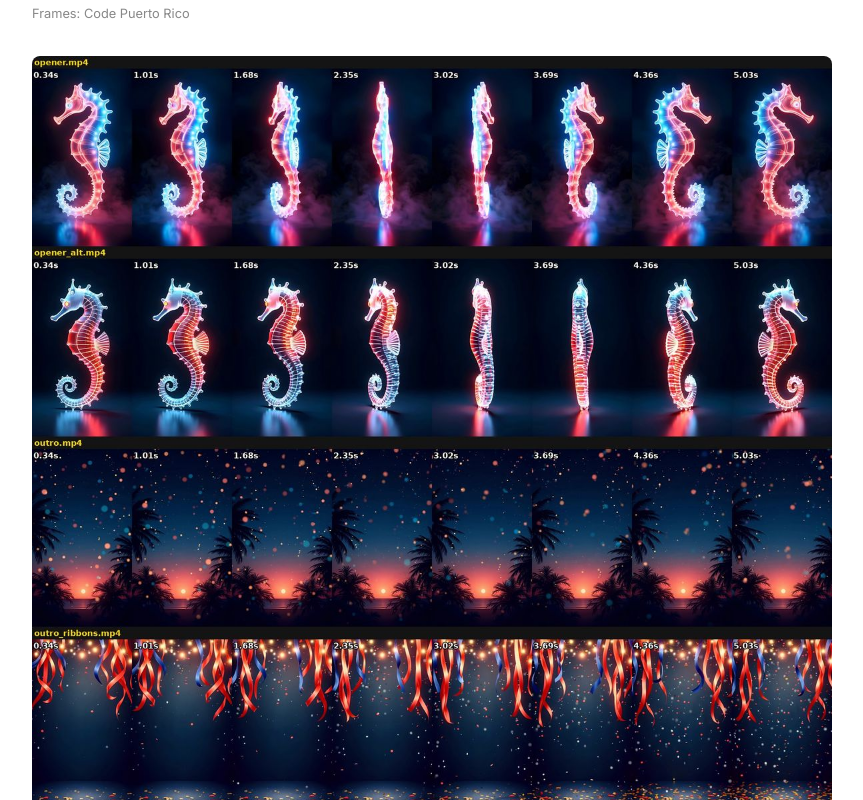
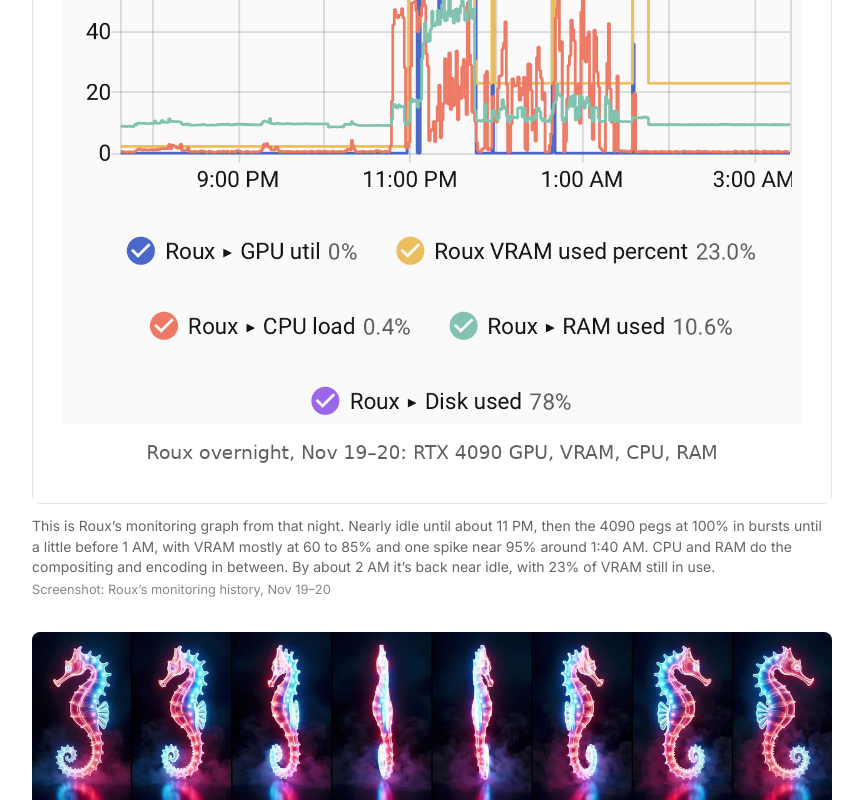
Before and after one commit to adamb/codepr, a SvelteKit app: page /blog/6/holberton-demo-day-recap-cuts-rtx-4090 in a window 1280 px wide. Shown: the part 3500-4300 px from the top of the page, without its empty margins (60-923 px from the left). Built offline with nearby package versions, Linux system fonts and the light colour scheme.

Commit message:
Blog: add Roux overnight load chart to Demo Day post

```diff
--- a/src/routes/blog/6/holberton-demo-day-recap-cuts-rtx-4090/+page.svelte
+++ b/src/routes/blog/6/holberton-demo-day-recap-cuts-rtx-4090/+page.svelte
@@ -76,6 +76,14 @@
 			<li><strong>Motion graphics: <a href="https://github.com/black-forest-labs/flux" target="_blank" rel="noopener">Flux</a></strong> made the stills, <strong><a href="https://github.com/Wan-Video/Wan2.2" target="_blank" rel="noopener">Wan 2.2</a></strong> 14B animated them at 4.2 to 5.7 minutes per clip, RIFE doubled the frame rate and RealESRGAN upscaled them. The results were a neon-seahorse opener, light-streak transitions, a ribbons-and-confetti outro and a frosted-glass backdrop. No real person appears in any AI-generated asset.</li>
 			<li><strong>Music: Stable Audio</strong> wrote three original beds (tropical-tech at 122 BPM, trailer hype at 120 BPM and Puerto Rico dembow at 96 BPM), plus hits, risers and whooshes. Every bed passed a vocal-leak check (Whisper plus a voice detector found 0 seconds of speech) and was mastered to -16 LUFS. No borrowed tracks.</li>
 		</ul>
+
+		<figure>
+			<img src="/blog/holberton-demo-day-recap/roux-overnight-load.png" alt="Line chart of Roux's load from about 8 PM on November 19 to about 3:30 AM on November 20. GPU utilization, VRAM, CPU load and RAM sit near idle until about 11 PM. GPU utilization then jumps to 100 percent in bursts until a little before 1 AM, VRAM runs at roughly 60 to 85 percent with one spike to about 95 percent around 1:40 AM, CPU load swings up to about 60 percent and RAM climbs to about 50 percent. After about 1:50 AM everything drops back near idle except VRAM, which holds at 23 percent. Disk use stays flat near 76 to 78 percent." width="1279" height="1169" loading="lazy" />
+			<figcaption>
+				This is Roux’s monitoring graph from that night. Nearly idle until about 11 PM, then the 4090 pegs at 100% in bursts until a little before 1 AM, with VRAM mostly at 60 to 85% and one spike near 95% around 1:40 AM. CPU and RAM do the compositing and encoding in between. By about 2 AM it’s back near idle, with 23% of VRAM still in use.
+				<span class="credit">Screenshot: Roux’s monitoring history, Nov 19–20</span>
+			</figcaption>
+		</figure>
 
 		<figure>
 			<img src="/blog/holberton-demo-day-recap/seahorse-opener.jpg" alt="Eight frames of a glowing red and blue neon seahorse turning in place on a dark, smoky background." width="1400" height="307" loading="lazy" />
```
Also changed, not shown: static/blog/holberton-demo-day-recap/roux-overnight-load.png (added).
